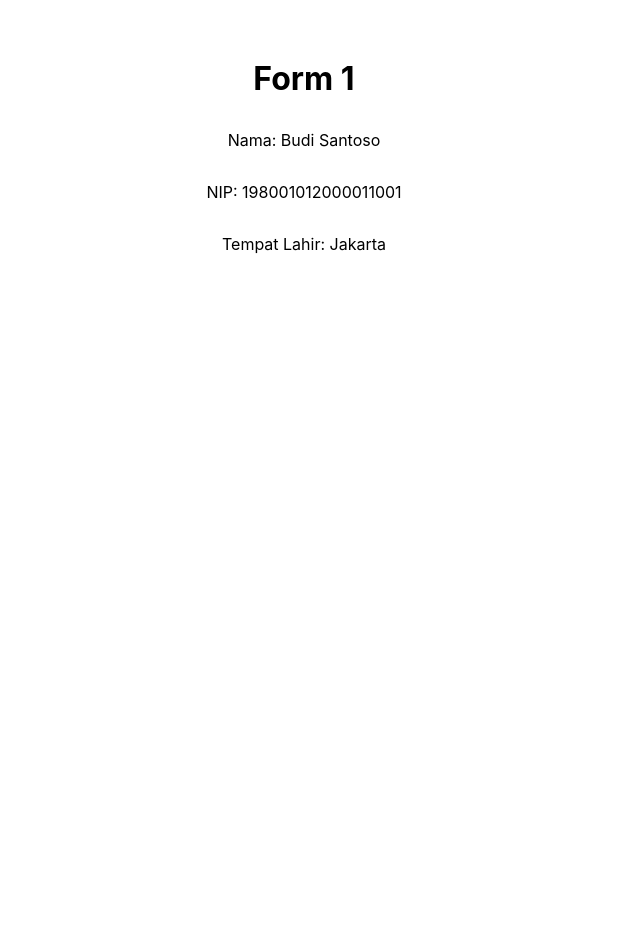
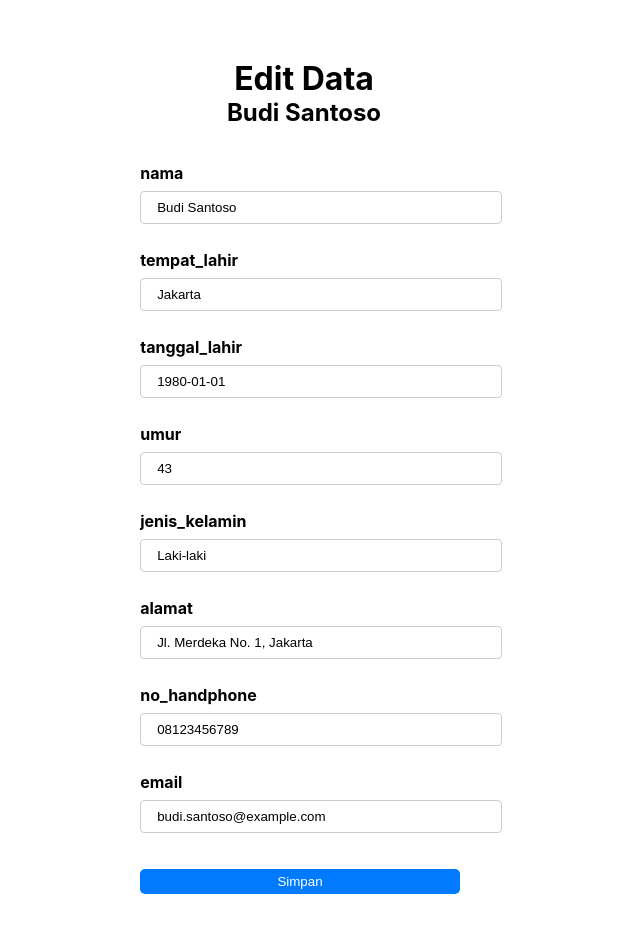
Before and after one commit to latifis/react-auth-data, a React (Create React App) app: page /form/1 in a window 1280 px wide. Shown: the whole page, without its empty margins (336-976 px from the left). Before the commit the page ends 800 px from the top, so only its background shows below. Built offline with nearby package versions, Linux system fonts and the light colour scheme.

Commit message:
add form edit

```diff
--- a/src/component/Form.jsx
+++ b/src/component/Form.jsx
@@ -1,16 +1,63 @@
-import React from "react";
-import { useParams } from "react-router-dom";
+import React, { useState } from "react";
+import { useNavigate, useParams } from "react-router-dom";
 import dataJson from "../utils/data.json";
+import "../styles/Form.css";
 
 const Form = () => {
   const { id } = useParams();
   const item = dataJson.find((item) => item.id === parseInt(id));
+
+  const navigate = useNavigate();
+
+  const [formData, setFormData] = useState({
+    nama: item.nama,
+    tempat_lahir: item.tempat_lahir,
+    tanggal_lahir: item.tanggal_lahir,
+    umur: item.umur,
+    jenis_kelamin: item.jenis_kelamin,
+    alamat: item.alamat,
+    no_handphone: item.no_handphone,
+    email: item.email,
+  });
+
+  // const handleSubmit = (e) => {
+  //   e.preventDefault();
+  //   alert("Data berhasil diubah!");
+  // };
+
+  const navigateToDetail = (id) => {
+    navigate(`/`);
+  };
+
   return (
     <div className="home-container">
-      <h2>Form {id}</h2>
-      <p>Nama: {item.nama}</p>
-      <p>NIP: {item.nip}</p>
-      <p>Tempat Lahir: {item.tempat_lahir}</p>
+      <div className="header">
+        <h2>
+          Edit Data<h1>{item.nama}</h1>
+        </h2>
+      </div>
+      <form>
+        {/* onSubmit={handleSubmit} */}
+        {Object.entries(formData).map(([key, value]) => (
+          <div className="form-group" key={key}>
+            <label htmlFor={key}>{key}</label>
+            <input
+              type="text"
+              id={key}
+              name={key}
+              value={value}
+              onChange={(e) => {
+                if (key !== "umur") {
+                  setFormData({ ...formData, [key]: e.target.value });
+                }
+              }}
+            />
+          </div>
+        ))}
+        <button type="submit" onClick={() => navigateToDetail({ id })}>
+          Simpan
+        </button>
+      </form>
     </div>
   );
 };
--- /dev/null
+++ b/src/styles/Form.css
@@ -0,0 +1,51 @@
+.header {
+  display: flex;
+  flex-direction: column;
+  justify-content: center;
+  align-items: center;
+}
+
+.header h1 {
+  font-size: 24px;
+  margin: 0;
+}
+
+h1 {
+  font-size: 24px;
+  margin-top: 0;
+}
+
+form {
+  display: flex;
+  flex-direction: column;
+  margin-top: 20px;
+}
+
+.form-group {
+  margin-bottom: 10px;
+}
+
+label {
+  font-weight: bold;
+  margin-bottom: 5px;
+}
+
+input {
+  padding: 5px;
+  border: 1px solid #ccc;
+  border-radius: 5px;
+}
+
+button {
+  margin-top: 10px;
+  padding: 5px 10px;
+  background-color: #007bff;
+  color: #fff;
+  border: none;
+  border-radius: 5px;
+  cursor: pointer;
+}
+
+button:hover {
+  background-color: #0057b7;
+}
```
Also changed, not shown: src/utils/data2.json (deleted, +0 -102 lines), src/utils/data3.json (deleted, +0 -102 lines).
